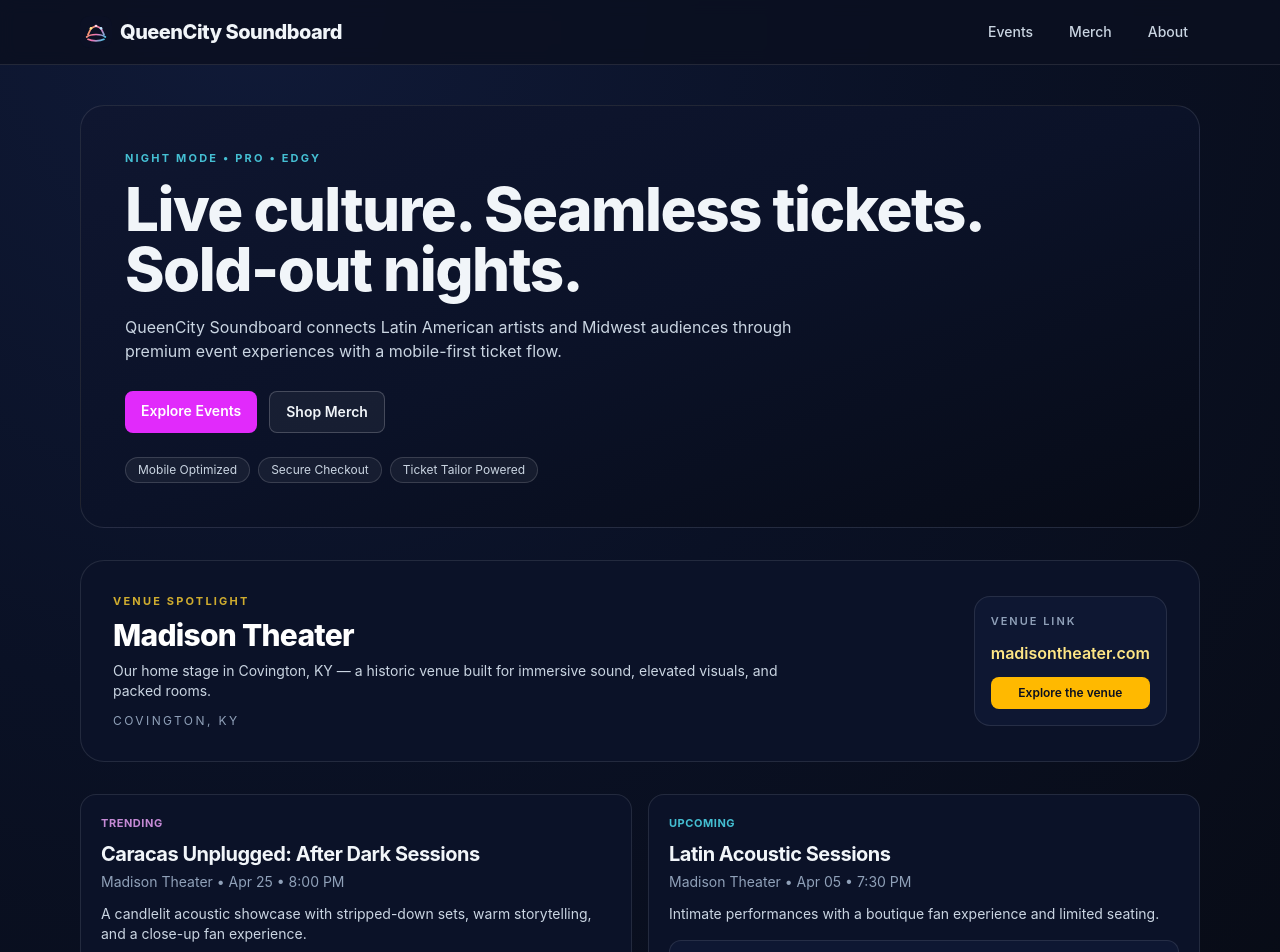
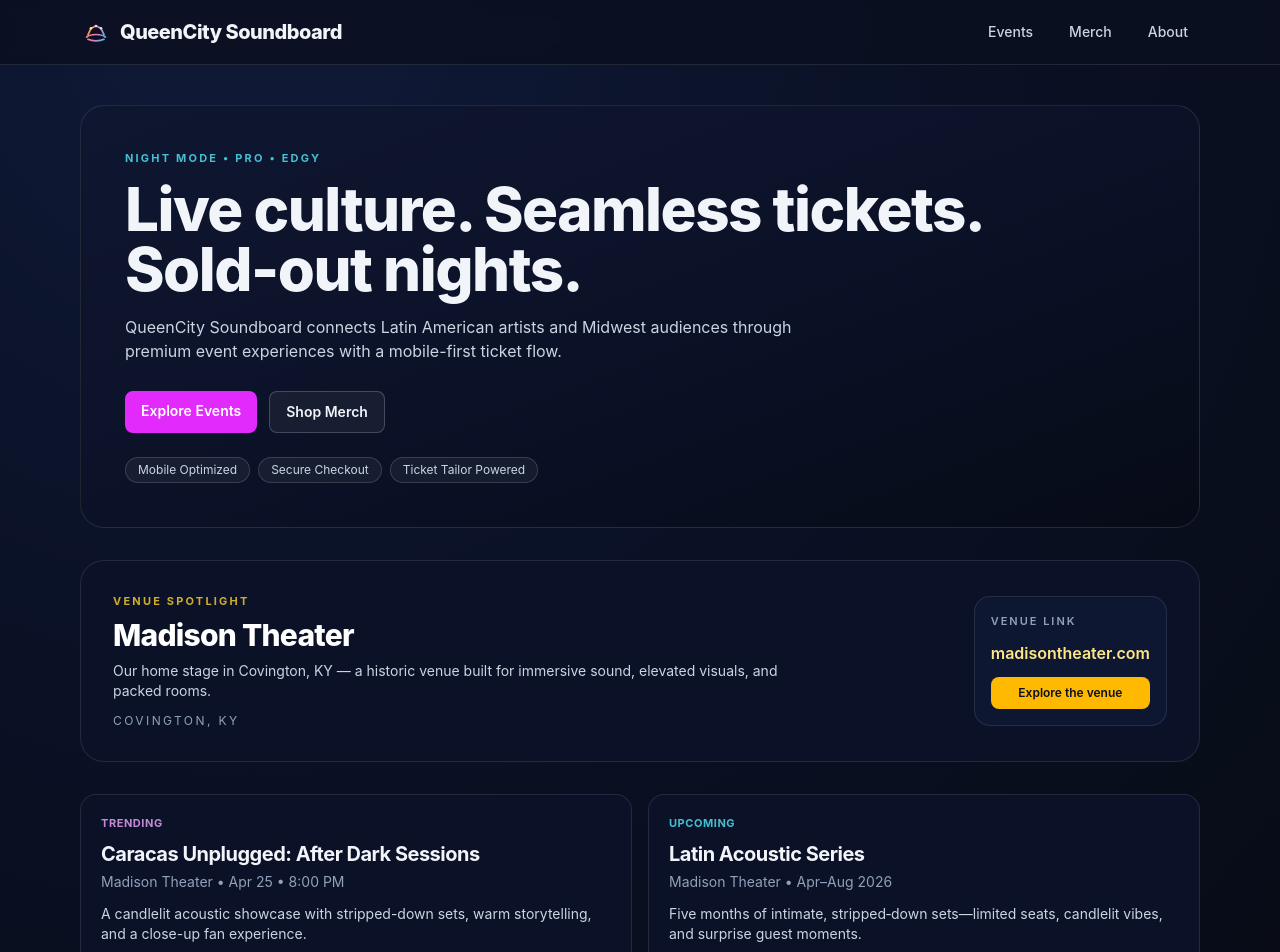
Before and after one commit to 0xwaya/queencity-soundboard-standalone, a Next.js app in the folder apps/web/: page / in a window 1280 px wide. Shown: the top 952 px of the page. Built offline with nearby package versions, Linux system fonts and the light colour scheme.

Commit message:
Update upcoming card for Latin Acoustic Series

```diff
--- a/apps/web/src/app/page.tsx
+++ b/apps/web/src/app/page.tsx
@@ -80,9 +80,11 @@ export default function Home() {
 
         <article className="rounded-2xl border border-white/10 bg-[#0b1228] p-5">
           <p className="text-[11px] font-bold uppercase tracking-wider text-cyan-300/80">Upcoming</p>
-          <h3 className="mt-2 text-xl font-bold tracking-tight text-slate-100">Latin Acoustic Sessions</h3>
-          <p className="mt-1 text-sm text-slate-400">Madison Theater • Apr 05 • 7:30 PM</p>
-          <p className="mt-3 text-sm text-slate-300">Intimate performances with a boutique fan experience and limited seating.</p>
+          <h3 className="mt-2 text-xl font-bold tracking-tight text-slate-100">Latin Acoustic Series</h3>
+          <p className="mt-1 text-sm text-slate-400">Madison Theater • Apr–Aug 2026</p>
+          <p className="mt-3 text-sm text-slate-300">
+            Five months of intimate, stripped‑down sets—limited seats, candlelit vibes, and surprise guest moments.
+          </p>
           <div className="mt-4 rounded-xl border border-white/10 bg-[#0e1732] p-3">
             <p className="text-[11px] font-bold uppercase tracking-[0.16em] text-slate-400">Limited Availability</p>
             <Link href="/events" className="mt-2 inline-flex rounded-md border border-white/20 bg-white/5 px-3 py-2 text-xs font-semibold text-slate-100 hover:bg-white/10">
```
